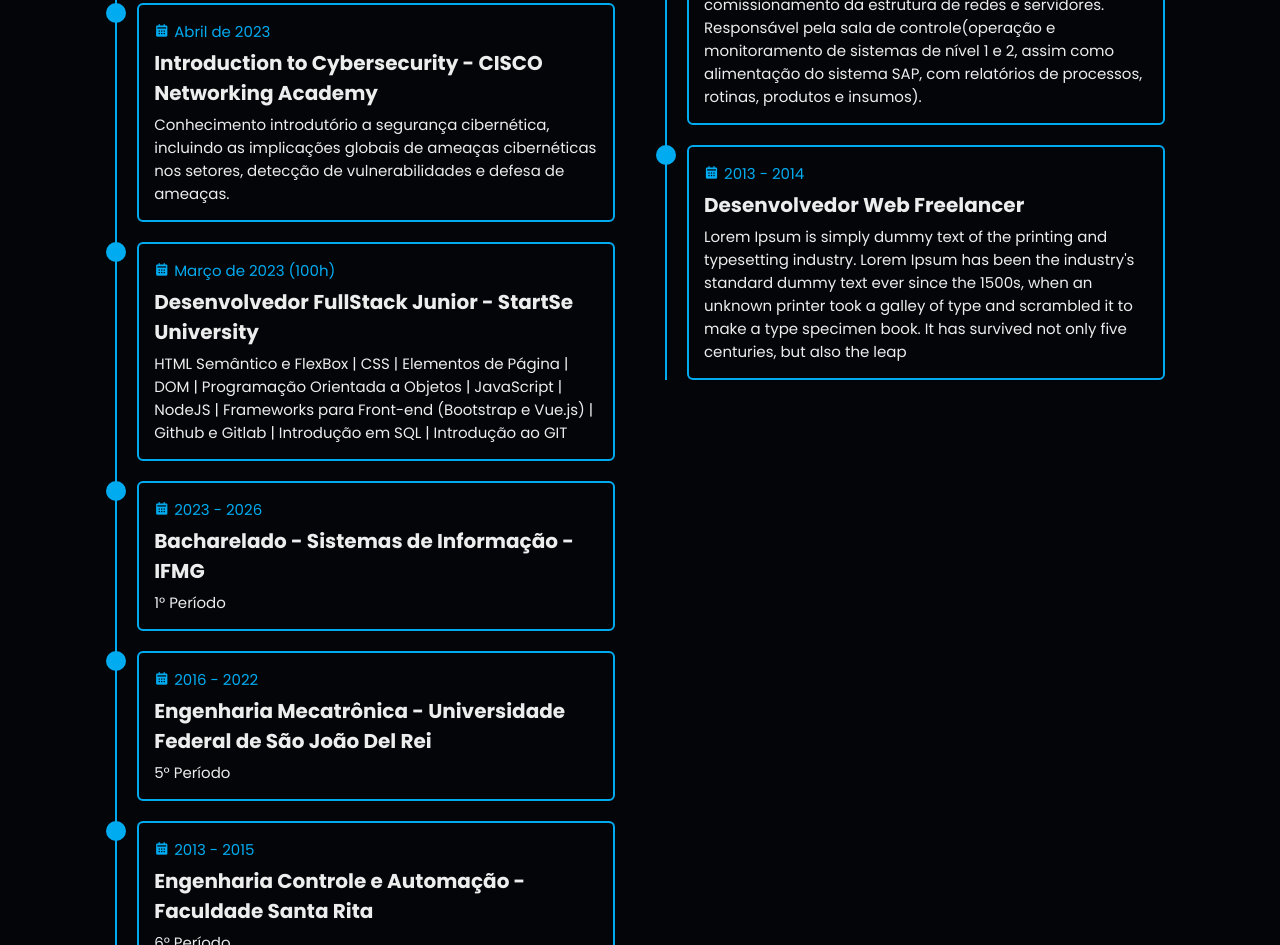
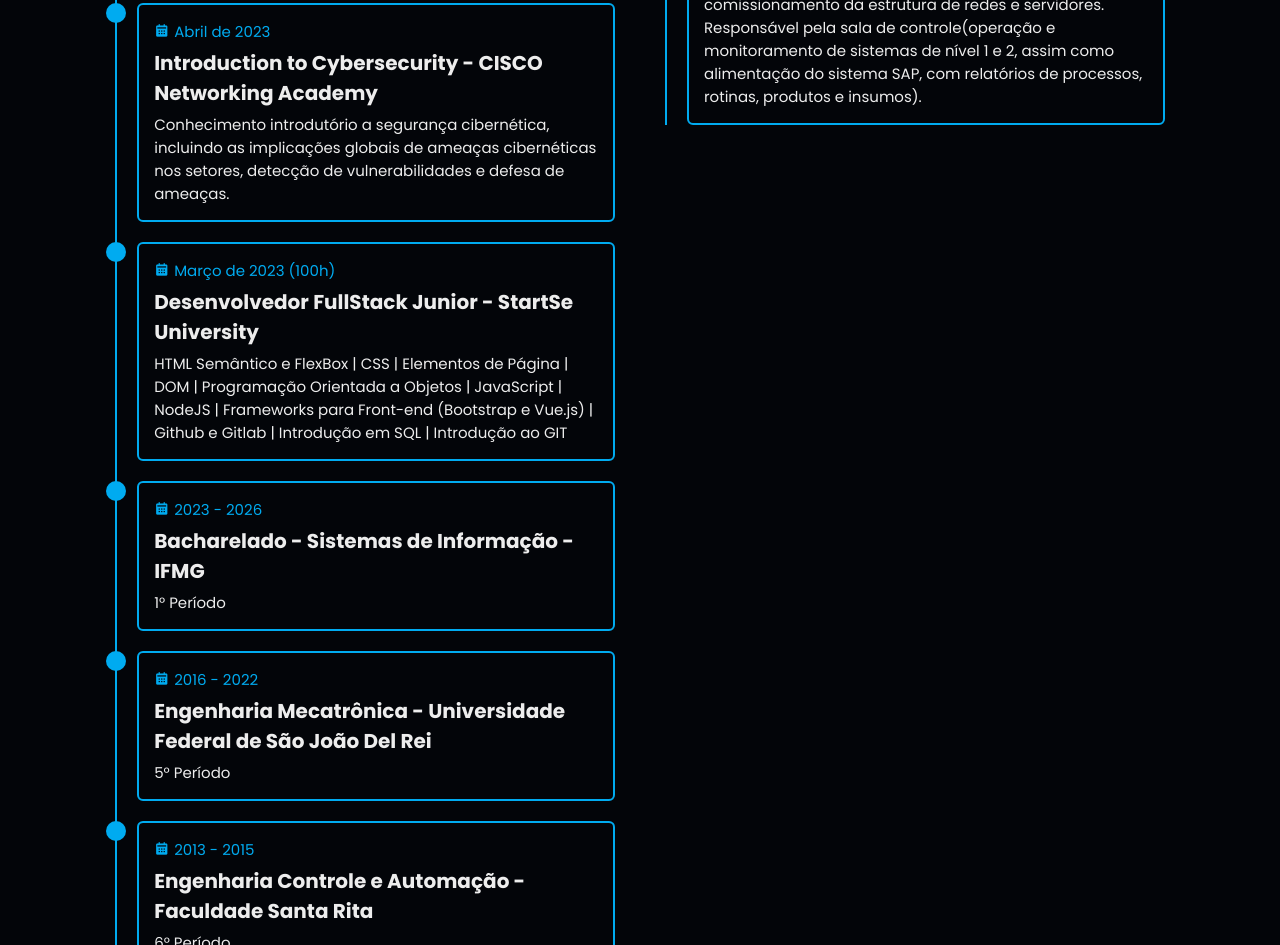
Before and after one commit to CaioCosta182/Portfolio-Caio-Costa, a plain HTML site: page index.html in a window 1280 px wide. Shown: the part 2733-3678 px from the top of the page. Drawn offline with nearby package versions, Linux system fonts and the light colour scheme.

Commit message:
Update index.html

```diff
--- a/index.html
+++ b/index.html
@@ -205,21 +205,6 @@
                                 insumos).</p>
                         </div>
                     </div>
-
-                    <div class="education-content">
-                        <div class="content">
-                            <div class="year"><i class='bx bxs-calendar'></i>2013 - 2014</div>
-                            <h3>Desenvolvedor Web Freelancer</h3>
-                            <p>Lorem Ipsum is simply dummy text of the printing and typesetting industry. Lorem
-                                Ipsum
-                                has been the
-                                industry's standard dummy text ever since the 1500s, when an unknown printer took a
-                                galley of type and
-                                scrambled it to make a type specimen book. It has survived not only five centuries,
-                                but
-                                also the leap</p>
-                        </div>
-                    </div>
                 </div>
             </div>
         </div>
```
